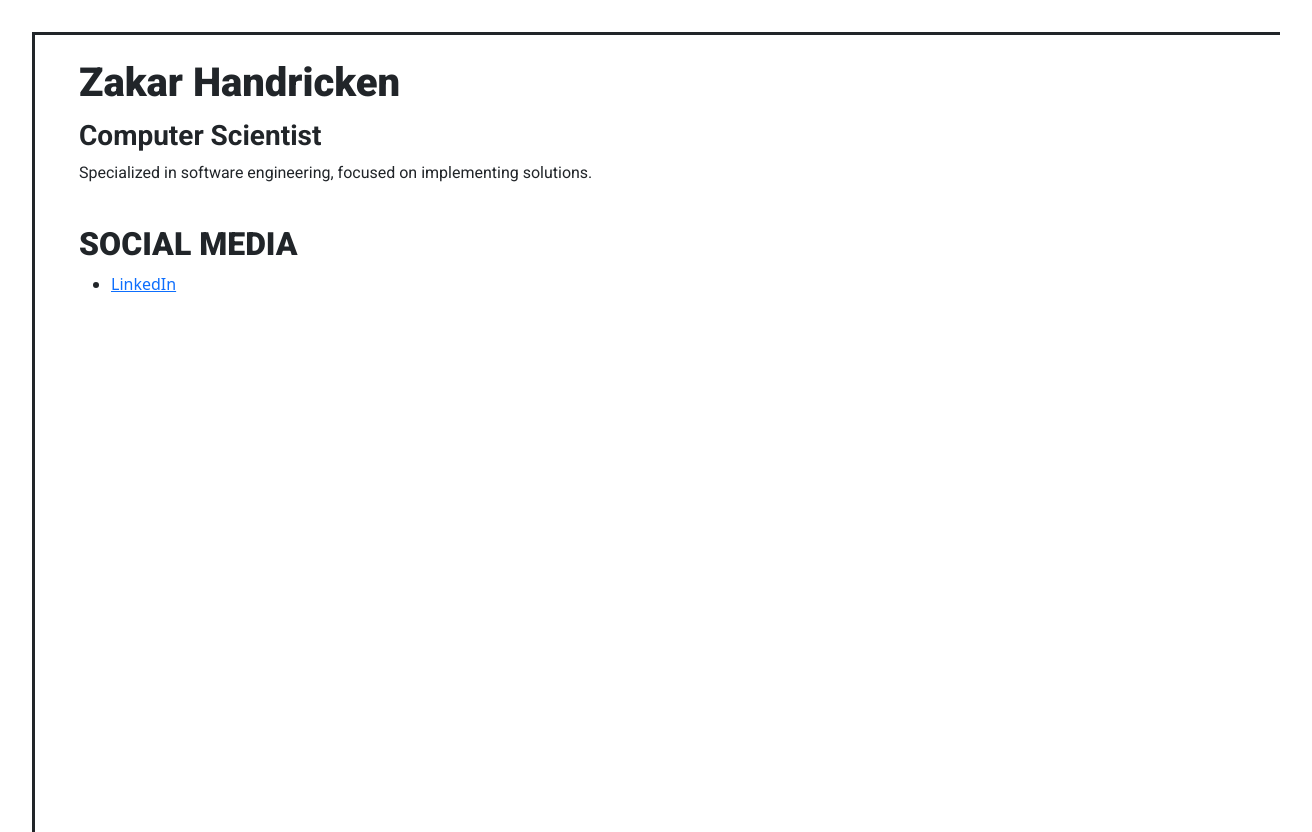
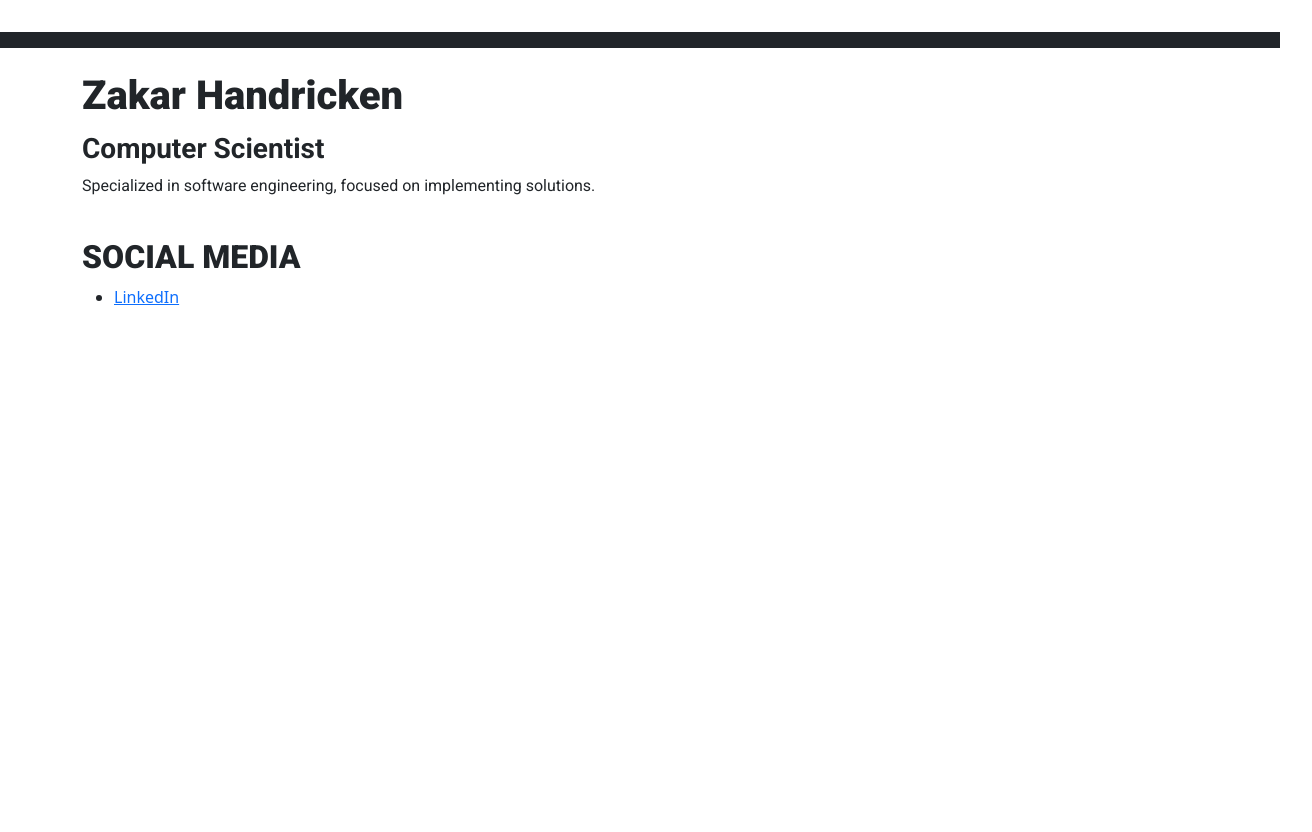
Before and after one commit to zakarh/zakarh.github.io, a plain HTML site: page index.html in a window 1280 px wide. Shown: the whole page, 1312 px wide, since content can reach past the window. Drawn offline with nearby package versions, Linux system fonts and the light colour scheme.

Commit message:
Updated css

```diff
--- a/index.html
+++ b/index.html
@@ -88,8 +88,8 @@
     </style>
 </head>
 
-<body style="margin-left: 2em; margin-top: 2em; border-left: solid; border-top: solid; height: 100%;">
-    <div class="container-fluid" style="margin-left: 2em;">
+<body style="margin-top: 2em; border-top: solid 1em; height: 100%;">
+    <div class="container">
         <div class="row align-items-start">
             <div class="col">
                 <div class="mt-4">
```
